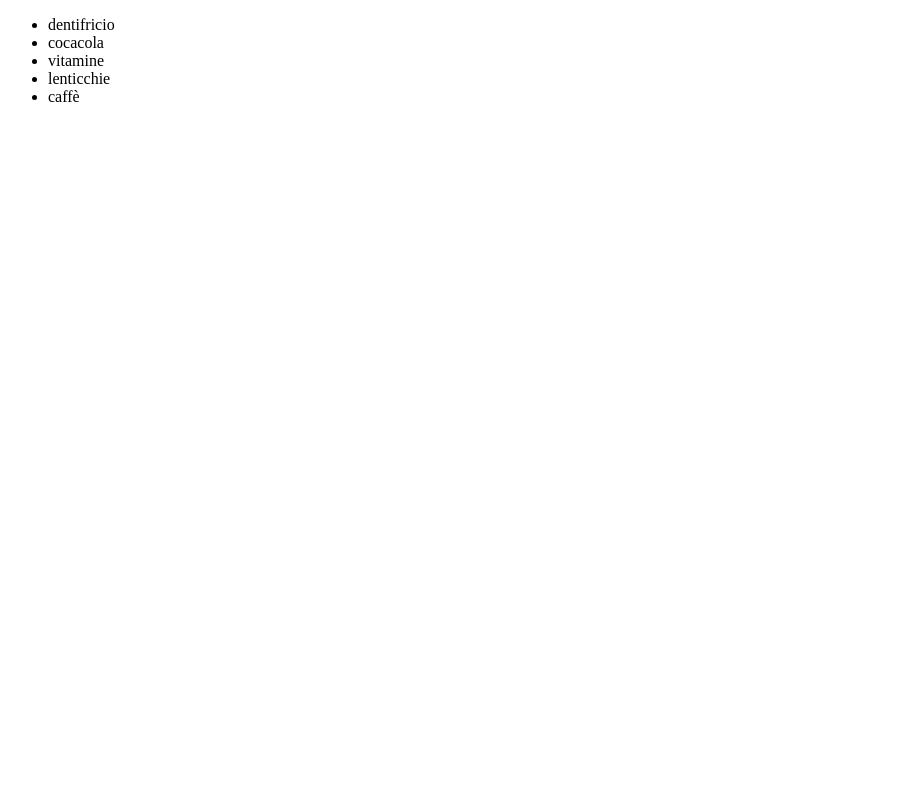
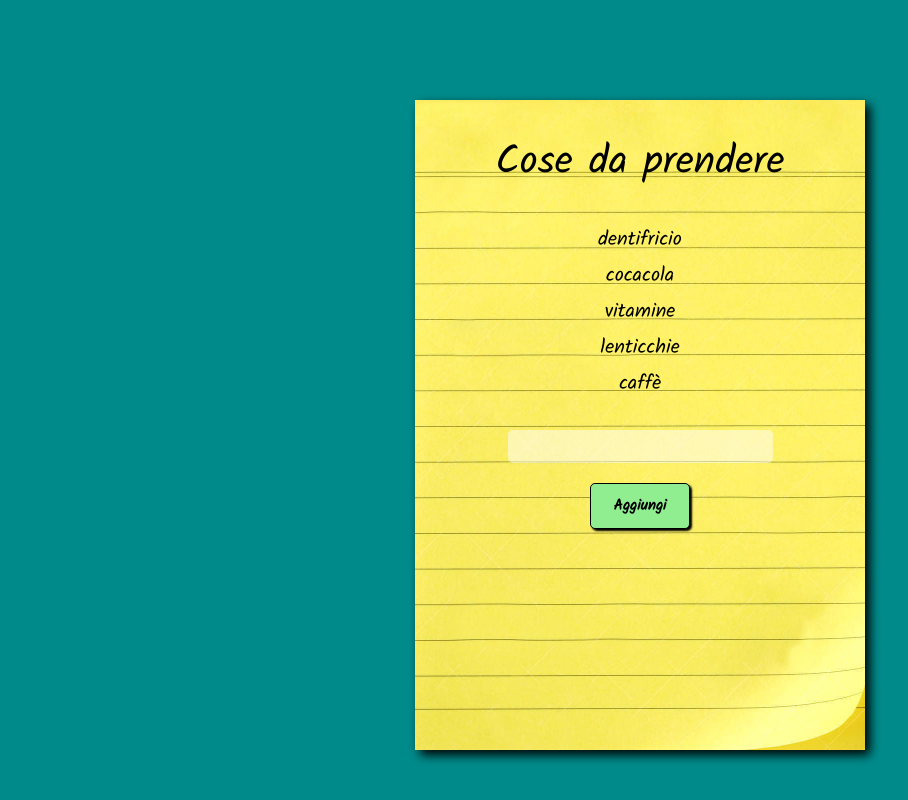
Before and after one commit to giuliatognali/js-lista-spesa, a plain HTML site: page index.html in a window 1280 px wide. Shown: the whole page, without its empty margins (0-908 px from the left). Drawn offline with Linux system fonts and the light colour scheme.

Commit message:
input not working

```diff
--- a/css/style.css
+++ b/css/style.css
@@ -0,0 +1,67 @@
+/*
+Reset
+*/
+*{
+    margin: 0;
+    padding: 0;
+    box-sizing: border-box;
+}
+body{
+    font-family: 'Kalam', cursive;
+    background-color: darkcyan;
+}
+.container{
+    width: 450px;
+    height: 650px;
+    margin: 100px auto;
+    background-image: url("../img/yellow-notepaper.jpg");
+    background-size: cover;
+    padding: 30px;
+    text-align: center;
+    display: flex;
+    flex-direction: column;
+    align-items: center;
+    box-shadow: 5px 5px 10px black ;
+}
+
+
+
+ul{
+    font-size: 40px;
+}
+
+li:first-child{
+    padding-top: 30px;
+ }
+li{
+    list-style: none;
+    font-size: 20px;
+    padding-top: 4px;
+}
+label{
+    display: none;
+}
+
+
+button{
+    margin: 20px;
+    width: 100px;
+    padding: 10px;
+    border:1px solid black;
+    border-radius: 5px;
+    background-color: lightgreen;
+    font-size: 15px;
+    font-family:  'Kalam', cursive;
+    font-weight: 600;
+    box-shadow: 2px 2px 2px black ;
+}
+
+#add-to-list{
+    font-size: 20px;
+    margin-top: 30px;
+    padding: 5px 0;
+    text-align: center;
+    background-color: rgba(255, 255, 255, 0.5);
+    border: none;
+    border-radius: 5px;
+}
--- a/index.html
+++ b/index.html
@@ -1,17 +1,27 @@
 <!DOCTYPE html>
 <html lang="en">
+
 <head>
     <meta charset="UTF-8">
     <meta http-equiv="X-UA-Compatible" content="IE=edge">
     <meta name="viewport" content="width=device-width, initial-scale=1.0">
+    <!-- font -->
+    <link rel="preconnect" href="https://fonts.googleapis.com">
+    <link rel="preconnect" href="https://fonts.gstatic.com" crossorigin>
+    <link href="https://fonts.googleapis.com/css2?family=Kalam&display=swap" rel="stylesheet">
     <link rel="stylesheet" href="css/style.css">
     <title>Lista della spesa</title>
 </head>
+
 <body>
-  <div class="container">
-    <ul id="shopping-list"></ul>
-  </div>
+    <div class="container">
+        <ul id="shopping-list">Cose da prendere</ul>
+        <label for="add-to-list">Aggiungi a lista</label>
+        <input type="text" id="add-to-list">
+        <button id="add-btn"> Aggiungi</button>
+    </div>
 
     <script src="js/main.js"></script>
 </body>
+
 </html>
--- a/js/main.js
+++ b/js/main.js
@@ -4,12 +4,36 @@ const shoppingList = ['dentifricio', 'cocacola', 'vitamine', 'lenticchie', 'caff
 
 const ul = document.getElementById('shopping-list');
 
-
 let i = 0;
-while(i < shoppingList.length){
-    console.log(shoppingList[i]);
-    const itemList =document.createElement('li');
+while (i < shoppingList.length) {
+    //console.log(shoppingList[i]);
+    const itemList = document.createElement('li');
     itemList.append(shoppingList[i]);
     ul.append(itemList);
     i++;
 }
+
+//variabili per aggiungere elementi alla lista
+const inputAdd = document.getElementById('add-to-list');
+const addBtn = document.getElementById('add-btn');
+const clearBtn = document.getElementById('clear-btn');
+
+let newItem = '';
+
+addBtn.addEventListener('click',
+    function () {
+        if (inputAdd.valute !=''){
+            let inputValue = inputAdd.value;
+            shoppingList.push(inputValue);
+            newItem = document.createElement('li');
+
+            newItem.innterHTML = inputValue;
+            newItem.append(shoppingList[i]);
+            ul.append(newItem);
+
+
+
+            console.log(newItem);
+        }
+    }
+)
```
Also changed, not shown: img/yellow-notepaper.jpg (added), 1 other file.
